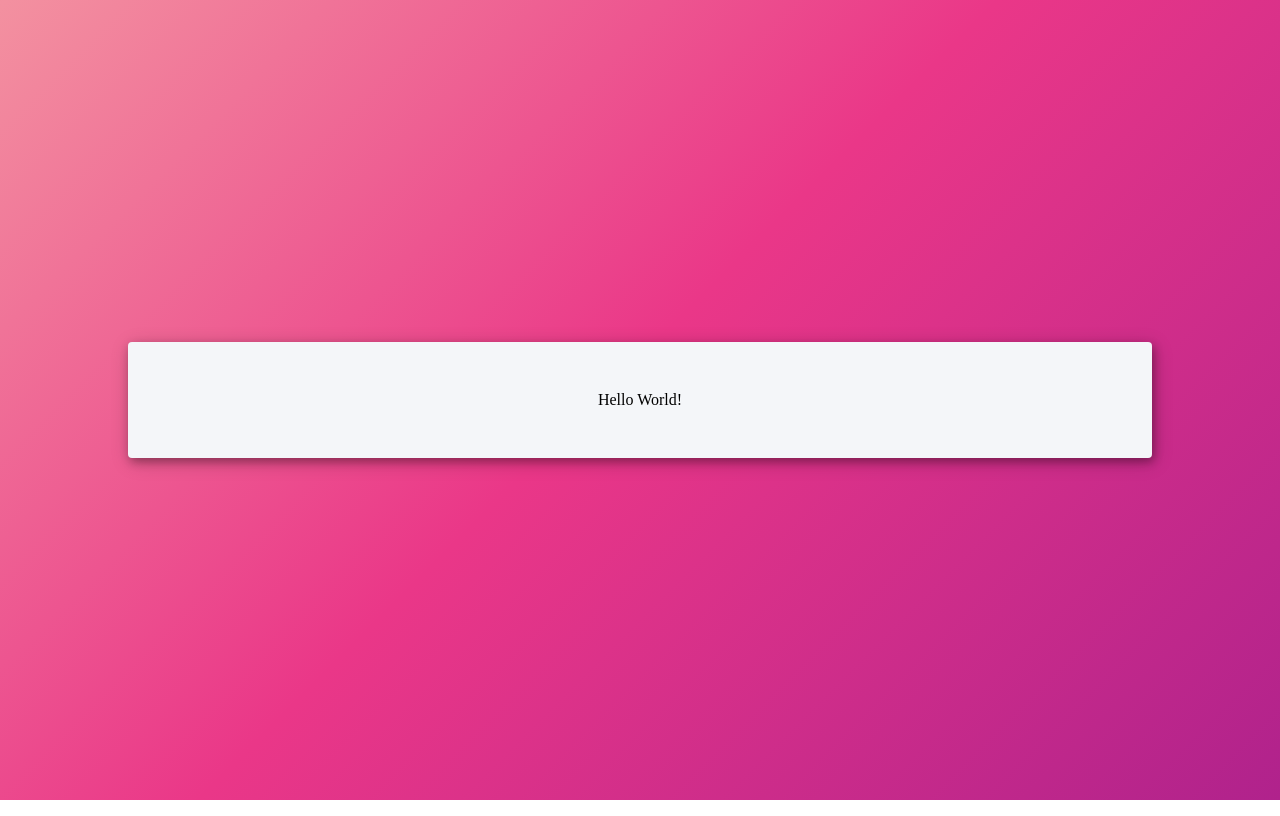
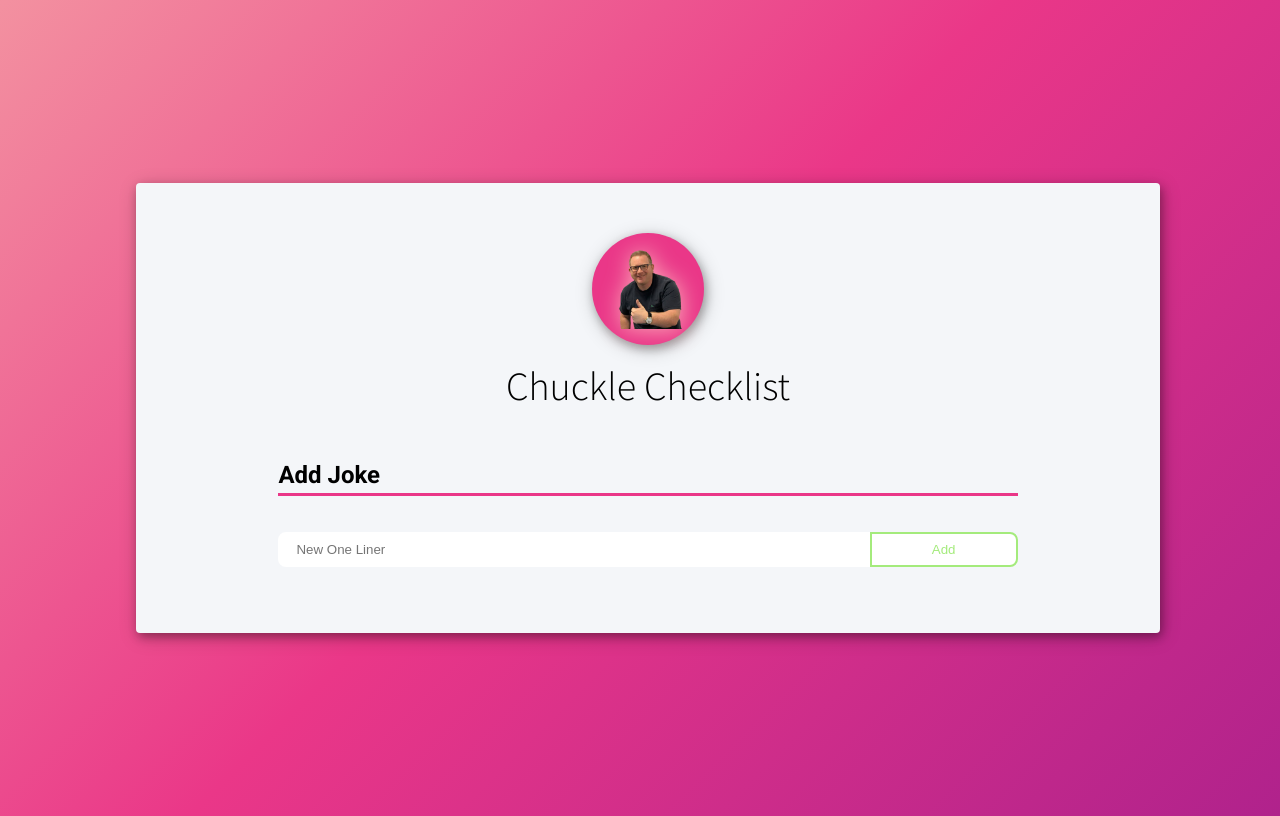
Before and after one commit to cmdrumright/chuckle-checklist, a React (Vite) app: page / in a window 1280 px wide. Built offline with nearby package versions, Linux system fonts and the light colour scheme.

Commit message:
Added input form and button to submit new jokes added service for posting new jokes to api

```diff
--- a/src/App.css
+++ b/src/App.css
@@ -69,6 +69,25 @@
   display: flex;
   flex-flow: column nowrap;
   align-items: center;
+
+  .app-heading-circle {
+      background: var(--col-2);
+      width: 7rem;
+      height: 7rem;
+      border-radius: 50%;
+      display: flex;
+      justify-content: center;
+      align-items: center;
+      color: white;
+      font-size: 4rem;
+      box-shadow: 2px 4px 10px hsla(0, 0%, 0%, 0.3),
+        2px 4px 20px hsla(0, 0%, 0%, 0.2);
+
+      .app-logo {
+        width: 5rem;
+        filter: drop-shadow(1px 1px 11px var(--col-0));
+      }
+    }
 
   /** Class for the text for the heading. It should be added to an h1 inside of the div with the .app-heading class*/
   .app-heading-text {
--- a/src/App.jsx
+++ b/src/App.jsx
@@ -1,5 +1,35 @@
+import {useState} from "react"
 import "./App.css"
+import {saveJoke} from "./services/jokeService.jsx"
+import stevePic from "./assets/steve.png"
 
 export const App = () => {
-  return <div>Hello World!</div>
+    const [newJoke, setNewJoke] = useState("")
+
+    const saveButton = () => {
+        saveJoke(newJoke)
+        setNewJoke("")
+    }
+
+    return <div className="app-container">
+        <div className="app-heading">
+            <div className="app-heading-circle">
+                <img className="app-logo" src={stevePic} alt="Good job Steve" />
+            </div>
+            <h1 className="app-heading-text">Chuckle Checklist</h1>
+        </div>
+            <h2>Add Joke</h2>
+        <div className="joke-add-form">
+            <input
+                className="joke-input"
+                type="text"
+                value={newJoke}
+                placeholder="New One Liner"
+                onChange={(event) => {
+                    setNewJoke(event.target.value)
+                }}
+            />
+            <button className="joke-input-submit" onClick={saveButton}>Add</button>
+        </div>
+    </div>
 }
--- a/src/index.css
+++ /dev/null
@@ -1,126 +0,0 @@
-/*Reset
---------------------------------------------------------------*/
-html,
-body,
-div,
-span,
-applet,
-object,
-iframe,
-h1,
-h2,
-h3,
-h4,
-h5,
-h6,
-p,
-blockquote,
-pre,
-a,
-abbr,
-acronym,
-address,
-big,
-cite,
-code,
-del,
-dfn,
-em,
-img,
-ins,
-kbd,
-q,
-s,
-samp,
-small,
-strike,
-strong,
-sub,
-sup,
-tt,
-var,
-b,
-u,
-i,
-center,
-dl,
-dt,
-dd,
-ol,
-ul,
-li,
-fieldset,
-form,
-label,
-legend,
-table,
-caption,
-tbody,
-tfoot,
-thead,
-tr,
-th,
-td,
-article,
-aside,
-canvas,
-details,
-embed,
-figure,
-figcaption,
-footer,
-header,
-hgroup,
-menu,
-nav,
-output,
-ruby,
-section,
-summary,
-time,
-mark,
-audio,
-video {
-  margin: 0;
-  padding: 0;
-  border: 0;
-  font-size: 100%;
-  font: inherit;
-  vertical-align: baseline;
-}
-/* HTML5 display-role reset for older browsers */
-article,
-aside,
-details,
-figcaption,
-figure,
-footer,
-header,
-hgroup,
-menu,
-nav,
-section {
-  display: block;
-}
-body {
-  line-height: 1;
-}
-ol,
-ul {
-  list-style: none;
-}
-blockquote,
-q {
-  quotes: none;
-}
-blockquote:before,
-blockquote:after,
-q:before,
-q:after {
-  content: "";
-  content: none;
-}
-table {
-  border-collapse: collapse;
-  border-spacing: 0;
-}
--- a/src/main.jsx
+++ b/src/main.jsx
@@ -1,7 +1,6 @@
 import React from "react"
 import ReactDOM from "react-dom/client"
 import { App } from "./App.jsx"
-import "./index.css"
 
 const container = document.getElementById("root")
 const root = ReactDOM.createRoot(container)
--- /dev/null
+++ b/src/services/jokeService.jsx
@@ -0,0 +1,16 @@
+export const saveJoke = (newText) => {
+    const newJoke = {
+        text: newText,
+        told: false
+    }
+
+    const postOptions = {
+    	method: "POST",
+        headers: {
+        	"Content-Type": "application/json"
+        },
+        body: JSON.stringify(newJoke)
+    }
+
+    fetch("http://localhost:8088/jokes", postOptions)
+}
```
Also changed, not shown: src/assets/steve.png (added).
